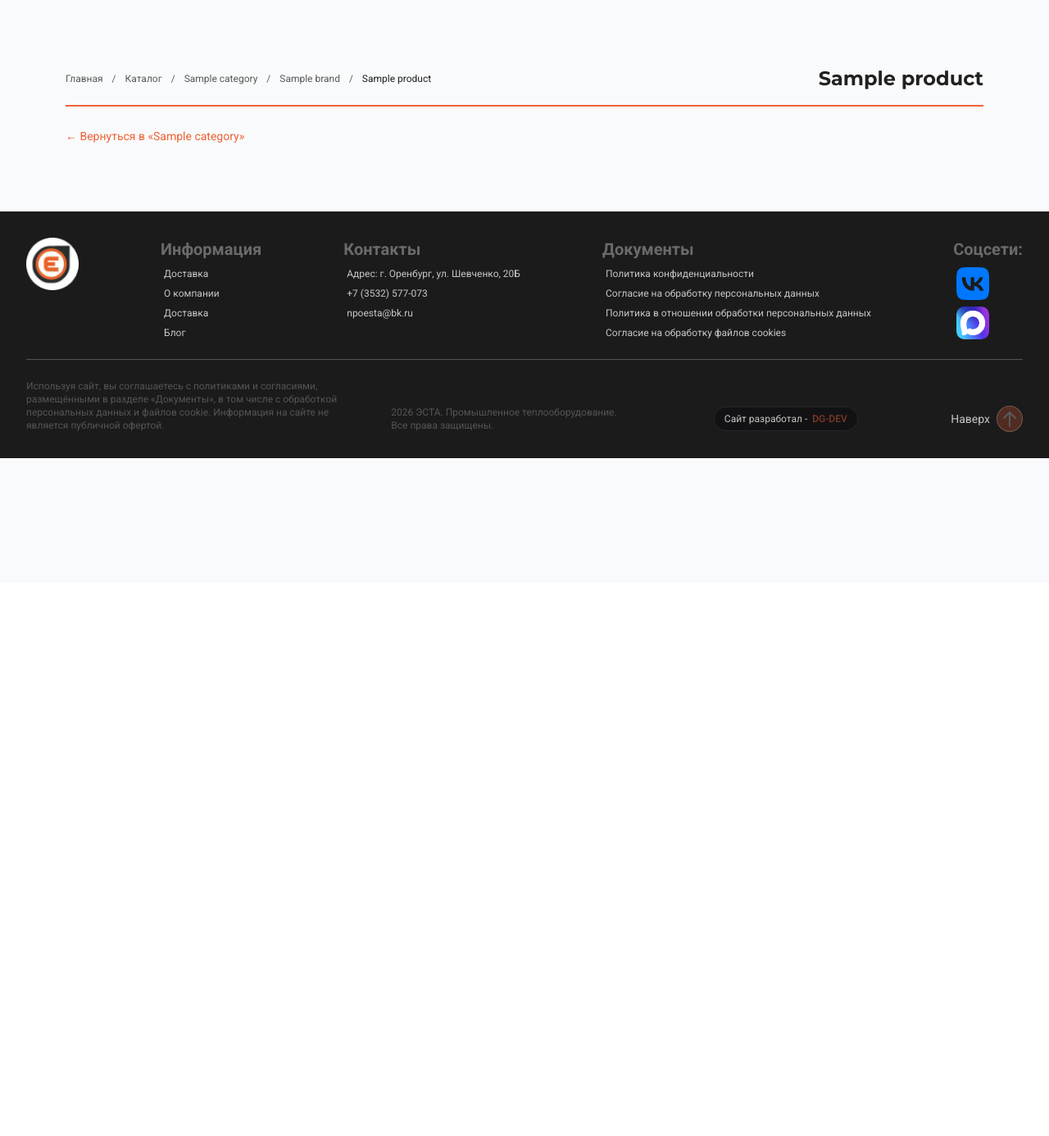
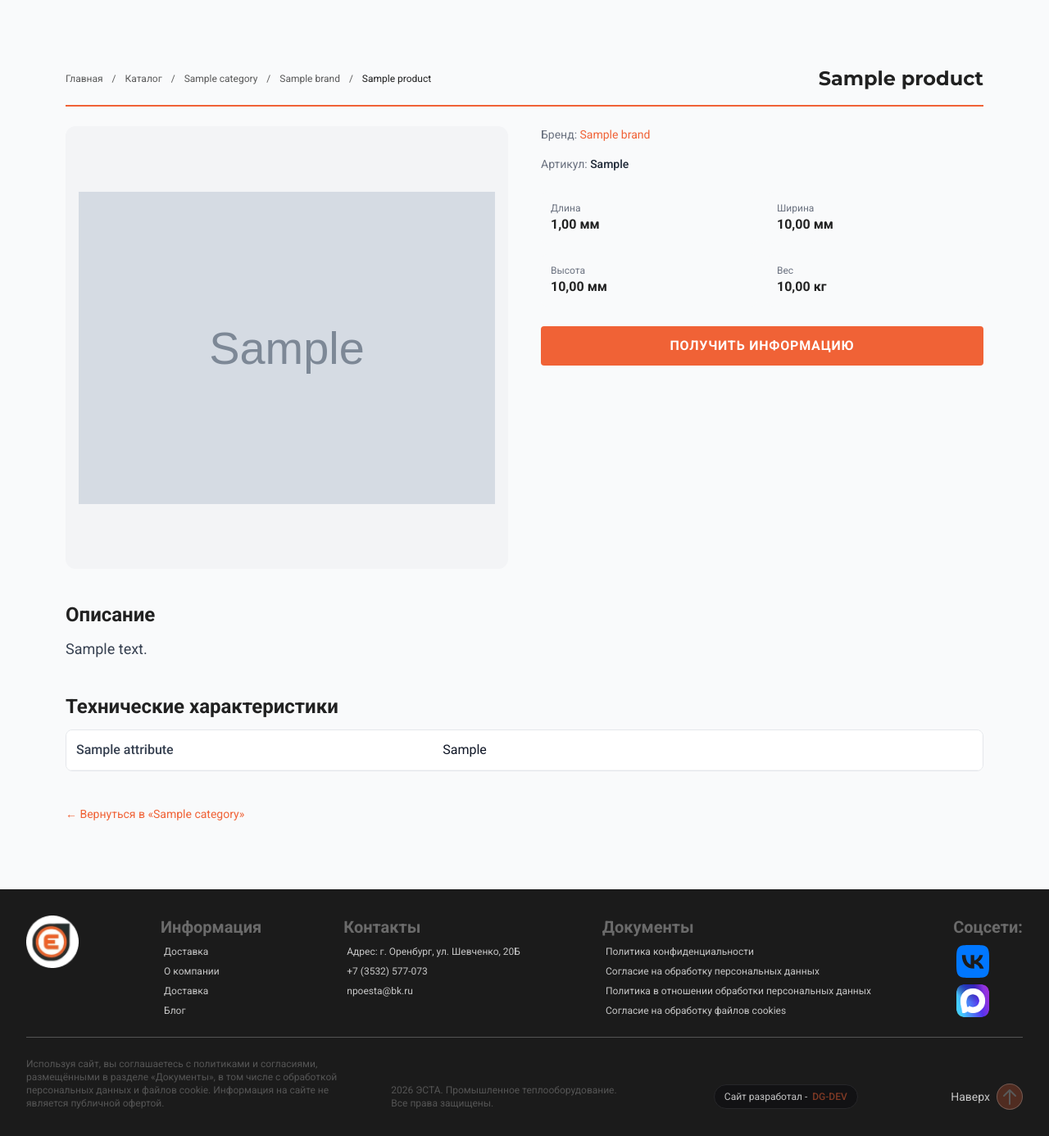
Before and after one commit to Danya56/esta, a Django app: a page that uses templates/catalog/product_detail.html in a window 1280 px wide. Shown: the part 89-1475 px from the top of the page at 82% size. Before the commit the page ends 648 px from the top, so only its background shows below. Run offline with Django 5.2, Linux system fonts and the light colour scheme; tables that the repository leaves empty hold one stand-in row (values such as "Sample post"); grey boxes marked "Sample" are stand-in pictures; some libraries are stand-ins or nearby versions.

Commit message:
fix: product detail and category detail

```diff
--- a/templates/catalog/product_detail.html
+++ b/templates/catalog/product_detail.html
@@ -30,165 +30,145 @@
     </div>
 
     {# Карточка товара: галерея + ключевая информация #}
-    <section class="flex flex-col gap-4">
+    <section class="grid grid-cols-1 lg:grid-cols-2 gap-6 lg:gap-10 mb-10">
 
-        {% for data in brands_data %}
+        {# Галерея #}
+        <div>
+            {% with images=product.images.all %}
+                {% if images %}
+                    <div x-data="{ active: 0 }" class="flex flex-col gap-3">
+                        {# Основная картинка #}
+                        <div class="aspect-square bg-gray-100 rounded-xl overflow-hidden">
+                            {% for img in images %}
+                                <img x-show="active === {{ forloop.counter0 }}"
+                                     src="{{ img.image.url }}"
+                                     alt="{{ product.name }}"
+                                     class="w-full h-full object-contain p-4">
+                            {% endfor %}
+                        </div>
 
-            <div x-data class="w-full overflow-x-auto">
+                        {# Превьюшки, если больше одной #}
+                        {% if images|length > 1 %}
+                            <div class="flex gap-2 overflow-x-auto">
+                                {% for img in images %}
+                                    <button type="button"
+                                            @click="active = {{ forloop.counter0 }}"
+                                            :class="active === {{ forloop.counter0 }}
+                                                    ? 'border-esta-accent'
+                                                    : 'border-transparent'"
+                                            class="w-16 h-16 sm:w-20 sm:h-20 shrink-0
+                                                   border-2 rounded-lg overflow-hidden
+                                                   bg-gray-100 transition">
+                                        <img src="{{ img.image.url }}"
+                                             alt=""
+                                             class="w-full h-full object-contain p-1">
+                                    </button>
+                                {% endfor %}
+                            </div>
+                        {% endif %}
+                    </div>
+                {% else %}
+                    <div class="aspect-square bg-gray-100 rounded-xl flex items-center justify-center
+                                text-gray-400 text-sm">
+                        Нет изображений
+                    </div>
+                {% endif %}
+            {% endwith %}
+        </div>
 
-                {# ===================================================== #}
-                {# DESKTOP / TABLET                                     #}
-                {# ===================================================== #}
+        {# Ключевая информация + действия #}
+        <div class="flex flex-col gap-4">
+            {% if product.brand %}
+                <div class="text-sm text-gray-500">
+                    Бренд:
+                    <a href="{% url 'brand_detail' category_slug=category.slug brand_slug=product.brand.slug %}"
+                       class="text-esta-accent hover:underline">
+                        {{ product.brand.name }}
+                    </a>
+                </div>
+            {% endif %}
 
-                <table class="hidden md:table w-full border-collapse">
+            {% if product.sku %}
+                <div class="text-sm text-gray-500">
+                    Артикул: <span class="text-gray-800 font-medium">{{ product.sku }}</span>
+                </div>
+            {% endif %}
 
-                    {# Название бренда #}
-                    <caption class="mb-4">
-                        <a
-                            class="text-esta-accent font-bold uppercase underline"
-                            href="{% url 'brand_detail' category_slug=category.slug brand_slug=data.obj.slug %}"
-                        >
-                            {{ data.obj.name }}
-                        </a>
-                    </caption>
+            {# Габариты одним блоком — если есть хоть одно #}
+            {% if product.product_length or product.product_width or product.product_height or product.product_weight %}
+                <div class="mt-2 grid grid-cols-2 gap-3">
+                    {% if product.product_length %}
+                        <div class="bg-gray-50 rounded-lg p-3">
+                            <div class="text-xs text-gray-500">Длина</div>
+                            <div class="font-semibold">{{ product.product_length }} мм</div>
+                        </div>
+                    {% endif %}
+                    {% if product.product_width %}
+                        <div class="bg-gray-50 rounded-lg p-3">
+                            <div class="text-xs text-gray-500">Ширина</div>
+                            <div class="font-semibold">{{ product.product_width }} мм</div>
+                        </div>
+                    {% endif %}
+                    {% if product.product_height %}
+                        <div class="bg-gray-50 rounded-lg p-3">
+                            <div class="text-xs text-gray-500">Высота</div>
+                            <div class="font-semibold">{{ product.product_height }} мм</div>
+                        </div>
+                    {% endif %}
+                    {% if product.product_weight %}
+                        <div class="bg-gray-50 rounded-lg p-3">
+                            <div class="text-xs text-gray-500">Вес</div>
+                            <div class="font-semibold">{{ product.product_weight }} кг</div>
+                        </div>
+                    {% endif %}
+                </div>
+            {% endif %}
 
-                    <thead>
-                        <tr>
+            <div class="mt-2 flex flex-col sm:flex-row gap-3">
+                <button type="button"
+                        x-data
+                        @click="$store.callback.open('{{ product.name|escapejs }}');"
+                        class="flex-1 bg-esta-accent hover:bg-esta-accent-hover
+                               text-white font-bold py-3 px-4 rounded
+                               uppercase tracking-wider transition text-center">
+                    Получить информацию
+                </button>
+            </div>
+        </div>
+    </section>
 
-                            <th class="border p-2 bg-gray-100 text-center">
-                                Наименование оборудования
-                            </th>
+    {# Описание #}
+    {% if product.description %}
+        <section class="mb-10">
+            <h2 class="text-xl md:text-2xl font-semibold mb-3">Описание</h2>
+            <div class="text-gray-700 text-base md:text-lg leading-relaxed space-y-4">
+                {{ product.description|safe }}
+            </div>
+        </section>
+    {% endif %}
 
-                            {% for attr in category_attrs %}
-                                <th class="border p-2 bg-gray-100 text-center">
+    {# Технические характеристики #}
+    {% if specs %}
+        <section class="mb-10">
+            <h2 class="text-xl md:text-2xl font-semibold mb-3">Технические характеристики</h2>
+            <div class="border rounded-lg overflow-hidden">
+                <table class="w-full border-collapse">
+                    <tbody>
+                        {% for attr, value in specs %}
+                            <tr class="{% cycle 'bg-white' 'bg-gray-50' %}">
+                                <th class="text-left font-medium text-gray-700 p-3 border-b border-gray-100 w-1/2 sm:w-2/5">
                                     {{ attr.attribute.name }}
                                 </th>
-                            {% endfor %}
-
-                            <th class="border p-2 bg-gray-100 text-center">
-                            </th>
-
-                        </tr>
-                    </thead>
-
-                    <tbody>
-
-                        {% for row in data.products %}
-
-                            <tr>
-
-                                {# Название товара #}
-                                <td class="border p-2 font-medium">
-
-                                    <a
-                                        href="{% url 'product_detail' slug=row.obj.slug %}"
-                                        class="text-esta-accent hover:underline"
-                                    >
-                                        {{ row.obj.name }}
-                                    </a>
-
+                                <td class="p-3 border-b border-gray-100 text-gray-900">
+                                    {{ value }}
                                 </td>
-
-                                {# Характеристики #}
-                                {% for attr, value in row.cells %}
-
-                                    <td class="border p-2 text-center">
-                                        {{ value|default:"—" }}
-                                    </td>
-
-                                {% endfor %}
-
-                                {# Кнопка #}
-                                <td class="border p-2 text-center">
-
-                                    <button
-                                        type="button"
-                                        @click="$store.callback.open('{{ row.obj.name|escapejs }}')"
-                                        class="bg-esta-accent text-white px-3 py-2 rounded w-full md:w-auto"
-                                    >
-                                        Получить информацию
-                                    </button>
-
-                                </td>
-
                             </tr>
-
                         {% endfor %}
-
                     </tbody>
-
                 </table>
-
-
-                {# ===================================================== #}
-                {# MOBILE                                                #}
-                {# ===================================================== #}
-
-                <div class="md:hidden space-y-4">
-
-                    {% for row in data.products %}
-
-                        <div class="border rounded-lg p-4 bg-white shadow-sm">
-
-                            {# Название товара #}
-                            <div class="font-semibold text-lg mb-2">
-
-                                <a
-                                    href="{% url 'product_detail' slug=row.obj.slug %}"
-                                    class="text-esta-accent hover:underline"
-                                >
-                                    {{ row.obj.name }}
-                                </a>
-
-                            </div>
-
-
-                            {# Характеристики #}
-                            <div class="space-y-1 text-sm mb-3">
-
-                                {% for attr, value in row.cells %}
-
-                                    {% if value %}
-
-                                        <div class="flex justify-between gap-4 border-b border-gray-100 py-1">
-
-                                            <span class="text-gray-500">
-                                                {{ attr.attribute.name }}
-                                            </span>
-
-                                            <span class="font-medium text-right">
-                                                {{ value }}
-                                            </span>
-
-                                        </div>
-
-                                    {% endif %}
-
-                                {% endfor %}
-
-                            </div>
-
-
-                            {# Кнопка #}
-                            <button
-                                type="button"
-                                @click="$store.callback.open('{{ row.obj.name|escapejs }}')"
-                                class="bg-esta-accent text-white px-3 py-2 rounded w-full"
-                            >
-                                Получить информацию
-                            </button>
-
-                        </div>
-
-                    {% endfor %}
-
-                </div>
-
             </div>
-
-        {% endfor %}
-
-    </section>
+        </section>
+    {% endif %}
 
     {# Назад в категорию #}
     <div class="mb-8">
```
Also changed, not shown: templates/catalog/category_detail.html (+107 -18 lines).
